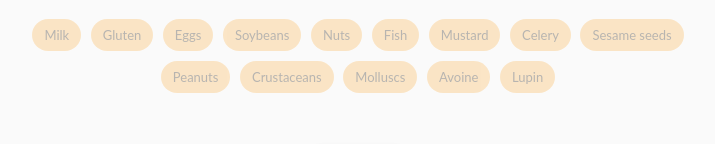
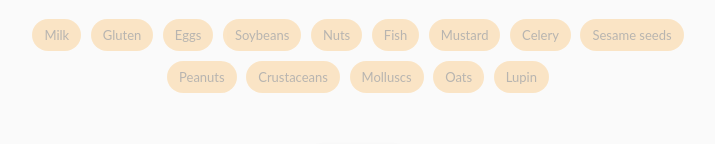
Before and after one commit to clelantoson/React-allergy-checker, a React (Create React App) app: page /allergens in a window 1280 px wide. Shown: the part 375-519 px from the top of the page, without its empty margins (282-997 px from the left). Built offline with nearby package versions, Linux system fonts and the light colour scheme.

Commit message:
new state allergens from user, need to globalize

```diff
--- a/src/components/AllergensSelection/AllergensSelection.jsx
+++ b/src/components/AllergensSelection/AllergensSelection.jsx
@@ -4,6 +4,7 @@
 // import { Link } from "react-router-dom";
 import "./AllergensSelection.css";
 import Button from "@material-ui/core/Button";
+import { ALLERGENS_TAB } from "../../../src/constants";
 
 const useStyles = makeStyles(() => ({
   containerAllergens: {
@@ -25,23 +26,8 @@
 
 const AllergensSelection = () => {
   const classes = useStyles();
-  const [allergens, setAllergens] = useState([
-    { name: "Milk", selected: false },
-    { name: "Gluten", selected: false },
-    { name: "Eggs", selected: false },
-    { name: "Soybeans", selected: false },
-    { name: "Nuts", selected: false },
-    { name: "Fish", selected: false },
-    { name: "Mustard", selected: false },
-    { name: "Celery", selected: false },
-    { name: "Sesame seeds", selected: false },
-    { name: "Peanuts", selected: false },
-    { name: "Crustaceans", selected: false },
-    { name: "Molluscs", selected: false },
-    { name: "Avoine", selected: false },
-    { name: "Lupin", selected: false },
-  ]);
-
+  const [allergens, setAllergens] = useState(ALLERGENS_TAB);
+  const [allergensFromUser, setAllergensFromUser] = useState([]);
   const handleSelectAllergen = (event) => {
     console.log("event", event.target.innerText);
     // the best practice is to use a function for the setter to be sure to have the newest state in parameters
@@ -50,11 +36,18 @@
       const foundAllergen = newAllergens.find(
         (allergen) => allergen.name === event.target.innerText
       );
+      console.log("newAllergens ", newAllergens);
+      console.log("foundAllergen", foundAllergen);
       //we change it only if we found it
       if (foundAllergen) foundAllergen.selected = !foundAllergen.selected;
+      console.log("newAllergens ", newAllergens);
+
+      setAllergensFromUser(newAllergens);
       return newAllergens;
     });
   };
+
+  console.log("allergensFromUser ", allergensFromUser);
 
   return (
     <div className={classes.containerAllergens}>
```
